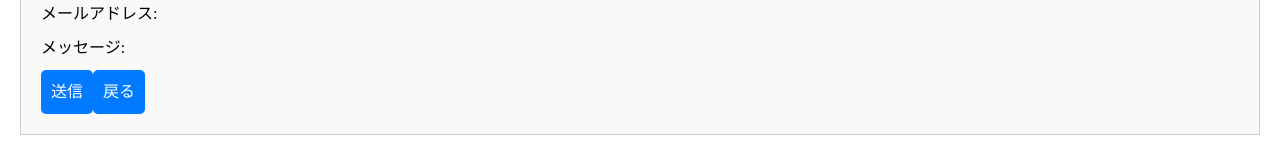
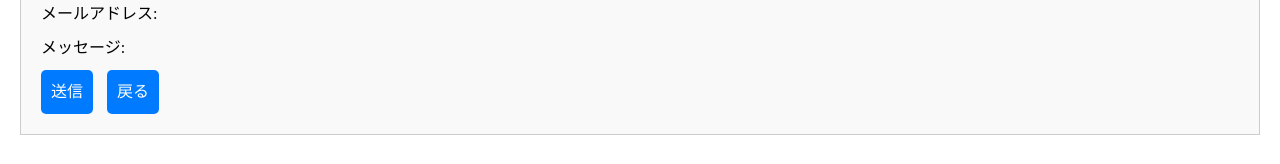
Before and after one commit to Seiya830/Portfolio, a Vue app: page /components/ContactConfirm.vue in a window 1280 px wide. Shown: the part 171-335 px from the top of the page. Built offline with nearby package versions, Linux system fonts and the light colour scheme.

Commit message:
buttonの間に余白を追加

```diff
--- a/src/components/ContactConfirm.vue
+++ b/src/components/ContactConfirm.vue
@@ -75,5 +75,9 @@ export default defineComponent({
       background-color: #0069d9;
     }
   }
+
+  button + button {
+    margin-left: 14px;
+  }
 }
 </style>
```
